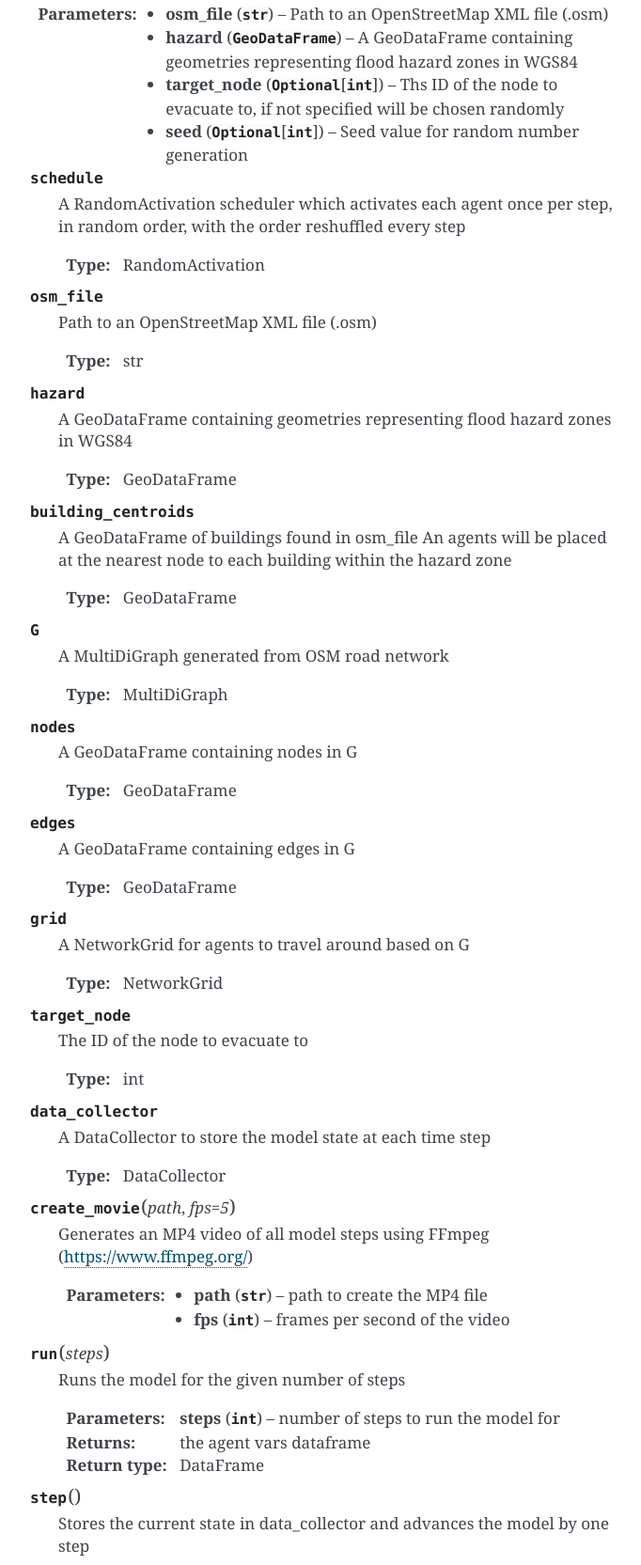
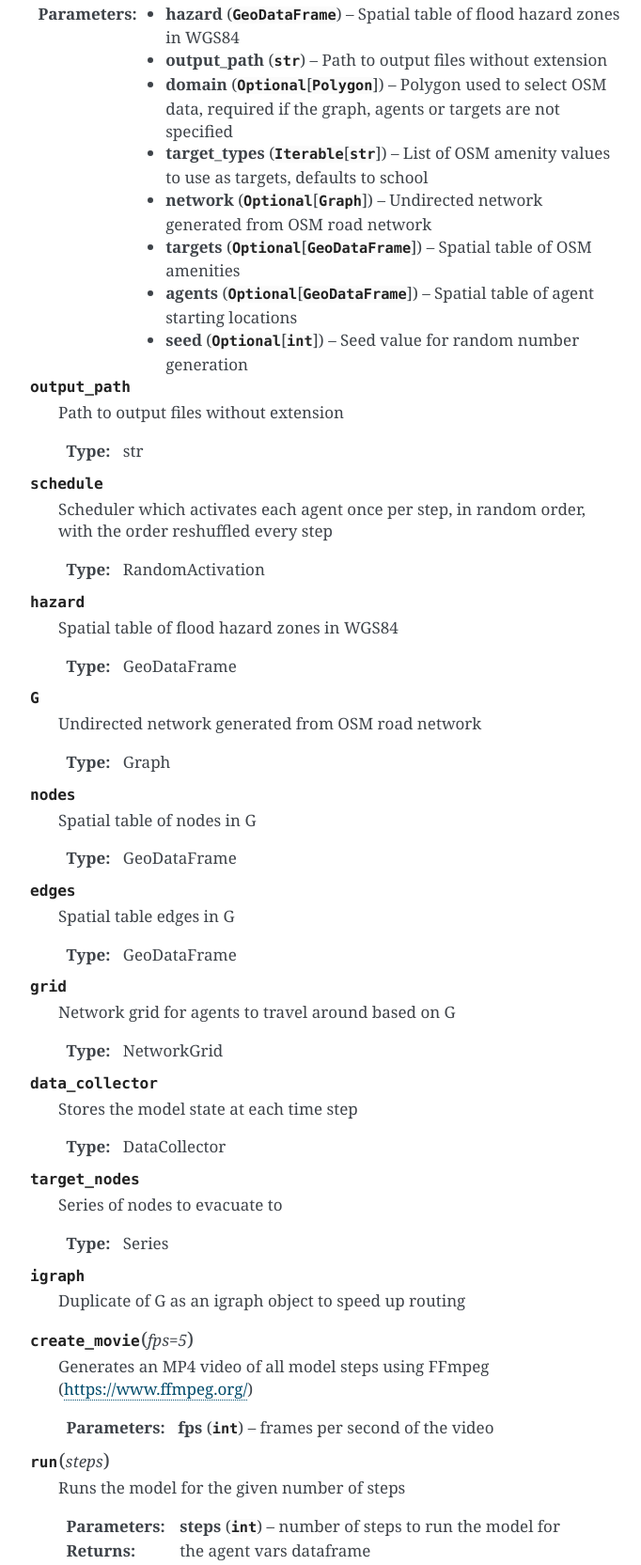
Before and after one commit to nclwater/mesacat, a plain HTML site: page docs/index.html in a window 1280 px wide. Shown: the part 308-1973 px from the top of the page at 94% size, without its empty margins (418-1100 px from the left). Drawn offline with Linux system fonts and the light colour scheme.

Commit message:
added readme and updated docs

```diff
--- a/docs/index.html
+++ b/docs/index.html
@@ -38,23 +38,38 @@
 <span id="module-contents"></span><h2>Module contents<a class="headerlink" href="#module-mesacat" title="Permalink to this headline">¶</a></h2>
 <dl class="class">
 <dt id="mesacat.EvacuationModel">
-<em class="property">class </em><code class="sig-prename descclassname">mesacat.</code><code class="sig-name descname">EvacuationModel</code><span class="sig-paren">(</span><em class="sig-param">osm_file</em>, <em class="sig-param">hazard</em>, <em class="sig-param">target_node=None</em>, <em class="sig-param">seed=None</em><span class="sig-paren">)</span><a class="headerlink" href="#mesacat.EvacuationModel" title="Permalink to this definition">¶</a></dt>
+<em class="property">class </em><code class="sig-prename descclassname">mesacat.</code><code class="sig-name descname">EvacuationModel</code><span class="sig-paren">(</span><em class="sig-param">hazard</em>, <em class="sig-param">output_path</em>, <em class="sig-param">domain=None</em>, <em class="sig-param">target_types=('school'</em>, <em class="sig-param">)</em>, <em class="sig-param">network=None</em>, <em class="sig-param">targets=None</em>, <em class="sig-param">agents=None</em>, <em class="sig-param">seed=None</em><span class="sig-paren">)</span><a class="headerlink" href="#mesacat.EvacuationModel" title="Permalink to this definition">¶</a></dt>
 <dd><p>Bases: <code class="xref py py-class docutils literal notranslate"><span class="pre">mesa.model.Model</span></code></p>
 <p>A Mesa ABM model to simulate evacuation during a flood</p>
 <dl class="field-list simple">
 <dt class="field-odd">Parameters</dt>
 <dd class="field-odd"><ul class="simple">
-<li><p><strong>osm_file</strong> (<code class="xref py py-class docutils literal notranslate"><span class="pre">str</span></code>) – Path to an OpenStreetMap XML file (.osm)</p></li>
-<li><p><strong>hazard</strong> (<code class="xref py py-class docutils literal notranslate"><span class="pre">GeoDataFrame</span></code>) – A GeoDataFrame containing geometries representing flood hazard zones in WGS84</p></li>
-<li><p><strong>target_node</strong> (<code class="xref py py-data docutils literal notranslate"><span class="pre">Optional</span></code>[<code class="xref py py-class docutils literal notranslate"><span class="pre">int</span></code>]) – Ths ID of the node to evacuate to, if not specified will be chosen randomly</p></li>
+<li><p><strong>hazard</strong> (<code class="xref py py-class docutils literal notranslate"><span class="pre">GeoDataFrame</span></code>) – Spatial table of flood hazard zones in WGS84</p></li>
+<li><p><strong>output_path</strong> (<code class="xref py py-class docutils literal notranslate"><span class="pre">str</span></code>) – Path to output files without extension</p></li>
+<li><p><strong>domain</strong> (<code class="xref py py-data docutils literal notranslate"><span class="pre">Optional</span></code>[<code class="xref py py-class docutils literal notranslate"><span class="pre">Polygon</span></code>]) – Polygon used to select OSM data, required if the graph, agents or targets are not specified</p></li>
+<li><p><strong>target_types</strong> (<code class="xref py py-class docutils literal notranslate"><span class="pre">Iterable</span></code>[<code class="xref py py-class docutils literal notranslate"><span class="pre">str</span></code>]) – List of OSM amenity values to use as targets, defaults to school</p></li>
+<li><p><strong>network</strong> (<code class="xref py py-data docutils literal notranslate"><span class="pre">Optional</span></code>[<code class="xref py py-class docutils literal notranslate"><span class="pre">Graph</span></code>]) – Undirected network generated from OSM road network</p></li>
+<li><p><strong>targets</strong> (<code class="xref py py-data docutils literal notranslate"><span class="pre">Optional</span></code>[<code class="xref py py-class docutils literal notranslate"><span class="pre">GeoDataFrame</span></code>]) – Spatial table of OSM amenities</p></li>
+<li><p><strong>agents</strong> (<code class="xref py py-data docutils literal notranslate"><span class="pre">Optional</span></code>[<code class="xref py py-class docutils literal notranslate"><span class="pre">GeoDataFrame</span></code>]) – Spatial table of agent starting locations</p></li>
 <li><p><strong>seed</strong> (<code class="xref py py-data docutils literal notranslate"><span class="pre">Optional</span></code>[<code class="xref py py-class docutils literal notranslate"><span class="pre">int</span></code>]) – Seed value for random number generation</p></li>
 </ul>
 </dd>
 </dl>
 <dl class="attribute">
+<dt id="mesacat.EvacuationModel.output_path">
+<code class="sig-name descname">output_path</code><a class="headerlink" href="#mesacat.EvacuationModel.output_path" title="Permalink to this definition">¶</a></dt>
+<dd><p>Path to output files without extension</p>
+<dl class="field-list simple">
+<dt class="field-odd">Type</dt>
+<dd class="field-odd"><p>str</p>
+</dd>
+</dl>
+</dd></dl>
+
+<dl class="attribute">
 <dt id="mesacat.EvacuationModel.schedule">
 <code class="sig-name descname">schedule</code><a class="headerlink" href="#mesacat.EvacuationModel.schedule" title="Permalink to this definition">¶</a></dt>
-<dd><p>A RandomActivation scheduler which activates each agent once per step,
+<dd><p>Scheduler which activates each agent once per step,
 in random order, with the order reshuffled every step</p>
 <dl class="field-list simple">
 <dt class="field-odd">Type</dt>
@@ -64,32 +79,9 @@ in random order, with the order reshuffled every step</p>
 </dd></dl>
 
 <dl class="attribute">
-<dt id="mesacat.EvacuationModel.osm_file">
-<code class="sig-name descname">osm_file</code><a class="headerlink" href="#mesacat.EvacuationModel.osm_file" title="Permalink to this definition">¶</a></dt>
-<dd><p>Path to an OpenStreetMap XML file (.osm)</p>
-<dl class="field-list simple">
-<dt class="field-odd">Type</dt>
-<dd class="field-odd"><p>str</p>
-</dd>
-</dl>
-</dd></dl>
-
-<dl class="attribute">
 <dt id="mesacat.EvacuationModel.hazard">
 <code class="sig-name descname">hazard</code><a class="headerlink" href="#mesacat.EvacuationModel.hazard" title="Permalink to this definition">¶</a></dt>
-<dd><p>A GeoDataFrame containing geometries representing flood hazard zones in WGS84</p>
-<dl class="field-list simple">
-<dt class="field-odd">Type</dt>
-<dd class="field-odd"><p>GeoDataFrame</p>
-</dd>
-</dl>
-</dd></dl>
-
-<dl class="attribute">
-<dt id="mesacat.EvacuationModel.building_centroids">
-<code class="sig-name descname">building_centroids</code><a class="headerlink" href="#mesacat.EvacuationModel.building_centroids" title="Permalink to this definition">¶</a></dt>
-<dd><p>A GeoDataFrame of buildings found in osm_file
-An agents will be placed at the nearest node to each building within the hazard zone</p>
+<dd><p>Spatial table of flood hazard zones in WGS84</p>
 <dl class="field-list simple">
 <dt class="field-odd">Type</dt>
 <dd class="field-odd"><p>GeoDataFrame</p>
@@ -100,10 +92,10 @@ An agents will be placed at the nearest node to each building within the hazard
 <dl class="attribute">
 <dt id="mesacat.EvacuationModel.G">
 <code class="sig-name descname">G</code><a class="headerlink" href="#mesacat.EvacuationModel.G" title="Permalink to this definition">¶</a></dt>
-<dd><p>A MultiDiGraph generated from OSM road network</p>
+<dd><p>Undirected network generated from OSM road network</p>
 <dl class="field-list simple">
 <dt class="field-odd">Type</dt>
-<dd class="field-odd"><p>MultiDiGraph</p>
+<dd class="field-odd"><p>Graph</p>
 </dd>
 </dl>
 </dd></dl>
@@ -111,7 +103,7 @@ An agents will be placed at the nearest node to each building within the hazard
 <dl class="attribute">
 <dt id="mesacat.EvacuationModel.nodes">
 <code class="sig-name descname">nodes</code><a class="headerlink" href="#mesacat.EvacuationModel.nodes" title="Permalink to this definition">¶</a></dt>
-<dd><p>A GeoDataFrame containing nodes in G</p>
+<dd><p>Spatial table of nodes in G</p>
 <dl class="field-list simple">
 <dt class="field-odd">Type</dt>
 <dd class="field-odd"><p>GeoDataFrame</p>
@@ -122,7 +114,7 @@ An agents will be placed at the nearest node to each building within the hazard
 <dl class="attribute">
 <dt id="mesacat.EvacuationModel.edges">
 <code class="sig-name descname">edges</code><a class="headerlink" href="#mesacat.EvacuationModel.edges" title="Permalink to this definition">¶</a></dt>
-<dd><p>A GeoDataFrame containing edges in G</p>
+<dd><p>Spatial table edges in G</p>
 <dl class="field-list simple">
 <dt class="field-odd">Type</dt>
 <dd class="field-odd"><p>GeoDataFrame</p>
@@ -133,7 +125,7 @@ An agents will be placed at the nearest node to each building within the hazard
 <dl class="attribute">
 <dt id="mesacat.EvacuationModel.grid">
 <code class="sig-name descname">grid</code><a class="headerlink" href="#mesacat.EvacuationModel.grid" title="Permalink to this definition">¶</a></dt>
-<dd><p>A NetworkGrid for agents to travel around based on G</p>
+<dd><p>Network grid for agents to travel around based on G</p>
 <dl class="field-list simple">
 <dt class="field-odd">Type</dt>
 <dd class="field-odd"><p>NetworkGrid</p>
@@ -142,20 +134,9 @@ An agents will be placed at the nearest node to each building within the hazard
 </dd></dl>
 
 <dl class="attribute">
-<dt id="mesacat.EvacuationModel.target_node">
-<code class="sig-name descname">target_node</code><a class="headerlink" href="#mesacat.EvacuationModel.target_node" title="Permalink to this definition">¶</a></dt>
-<dd><p>The ID of the node to evacuate to</p>
-<dl class="field-list simple">
-<dt class="field-odd">Type</dt>
-<dd class="field-odd"><p>int</p>
-</dd>
-</dl>
-</dd></dl>
-
-<dl class="attribute">
 <dt id="mesacat.EvacuationModel.data_collector">
 <code class="sig-name descname">data_collector</code><a class="headerlink" href="#mesacat.EvacuationModel.data_collector" title="Permalink to this definition">¶</a></dt>
-<dd><p>A DataCollector to store the model state at each time step</p>
+<dd><p>Stores the model state at each time step</p>
 <dl class="field-list simple">
 <dt class="field-odd">Type</dt>
 <dd class="field-odd"><p>DataCollector</p>
@@ -163,16 +144,30 @@ An agents will be placed at the nearest node to each building within the hazard
 </dl>
 </dd></dl>
 
+<dl class="attribute">
+<dt id="mesacat.EvacuationModel.target_nodes">
+<code class="sig-name descname">target_nodes</code><a class="headerlink" href="#mesacat.EvacuationModel.target_nodes" title="Permalink to this definition">¶</a></dt>
+<dd><p>Series of nodes to evacuate to</p>
+<dl class="field-list simple">
+<dt class="field-odd">Type</dt>
+<dd class="field-odd"><p>Series</p>
+</dd>
+</dl>
+</dd></dl>
+
+<dl class="attribute">
+<dt id="mesacat.EvacuationModel.igraph">
+<code class="sig-name descname">igraph</code><a class="headerlink" href="#mesacat.EvacuationModel.igraph" title="Permalink to this definition">¶</a></dt>
+<dd><p>Duplicate of G as an igraph object to speed up routing</p>
+</dd></dl>
+
 <dl class="method">
 <dt id="mesacat.EvacuationModel.create_movie">
-<code class="sig-name descname">create_movie</code><span class="sig-paren">(</span><em class="sig-param">path</em>, <em class="sig-param">fps=5</em><span class="sig-paren">)</span><a class="headerlink" href="#mesacat.EvacuationModel.create_movie" title="Permalink to this definition">¶</a></dt>
+<code class="sig-name descname">create_movie</code><span class="sig-paren">(</span><em class="sig-param">fps=5</em><span class="sig-paren">)</span><a class="headerlink" href="#mesacat.EvacuationModel.create_movie" title="Permalink to this definition">¶</a></dt>
 <dd><p>Generates an MP4 video of all model steps using FFmpeg (<a class="reference external" href="https://www.ffmpeg.org/">https://www.ffmpeg.org/</a>)</p>
 <dl class="field-list simple">
 <dt class="field-odd">Parameters</dt>
-<dd class="field-odd"><ul class="simple">
-<li><p><strong>path</strong> (<code class="xref py py-class docutils literal notranslate"><span class="pre">str</span></code>) – path to create the MP4 file</p></li>
-<li><p><strong>fps</strong> (<code class="xref py py-class docutils literal notranslate"><span class="pre">int</span></code>) – frames per second of the video</p></li>
-</ul>
+<dd class="field-odd"><p><strong>fps</strong> (<code class="xref py py-class docutils literal notranslate"><span class="pre">int</span></code>) – frames per second of the video</p>
 </dd>
 </dl>
 </dd></dl>
@@ -197,7 +192,7 @@ An agents will be placed at the nearest node to each building within the hazard
 <dl class="method">
 <dt id="mesacat.EvacuationModel.step">
 <code class="sig-name descname">step</code><span class="sig-paren">(</span><span class="sig-paren">)</span><a class="headerlink" href="#mesacat.EvacuationModel.step" title="Permalink to this definition">¶</a></dt>
-<dd><p>Stores the current state in data_collector and advances the model by one step</p>
+<dd><p>Advances the model by one step and then stores the current state in data_collector</p>
 </dd></dl>
 
 </dd></dl>
@@ -279,7 +274,7 @@ An agents will be placed at the nearest node to each building within the hazard
 <dl class="method">
 <dt id="mesacat.EvacuationAgent.step">
 <code class="sig-name descname">step</code><span class="sig-paren">(</span><span class="sig-paren">)</span><a class="headerlink" href="#mesacat.EvacuationAgent.step" title="Permalink to this definition">¶</a></dt>
-<dd><p>Moves the agent towards the target node by 1 hour</p>
+<dd><p>Moves the agent towards the target node by 10 seconds</p>
 </dd></dl>
 
 <dl class="method">
```
Also changed, not shown: docs/genindex.html (+12 -12 lines), docs/searchindex.js (+1 -1 lines), 3 other files.
